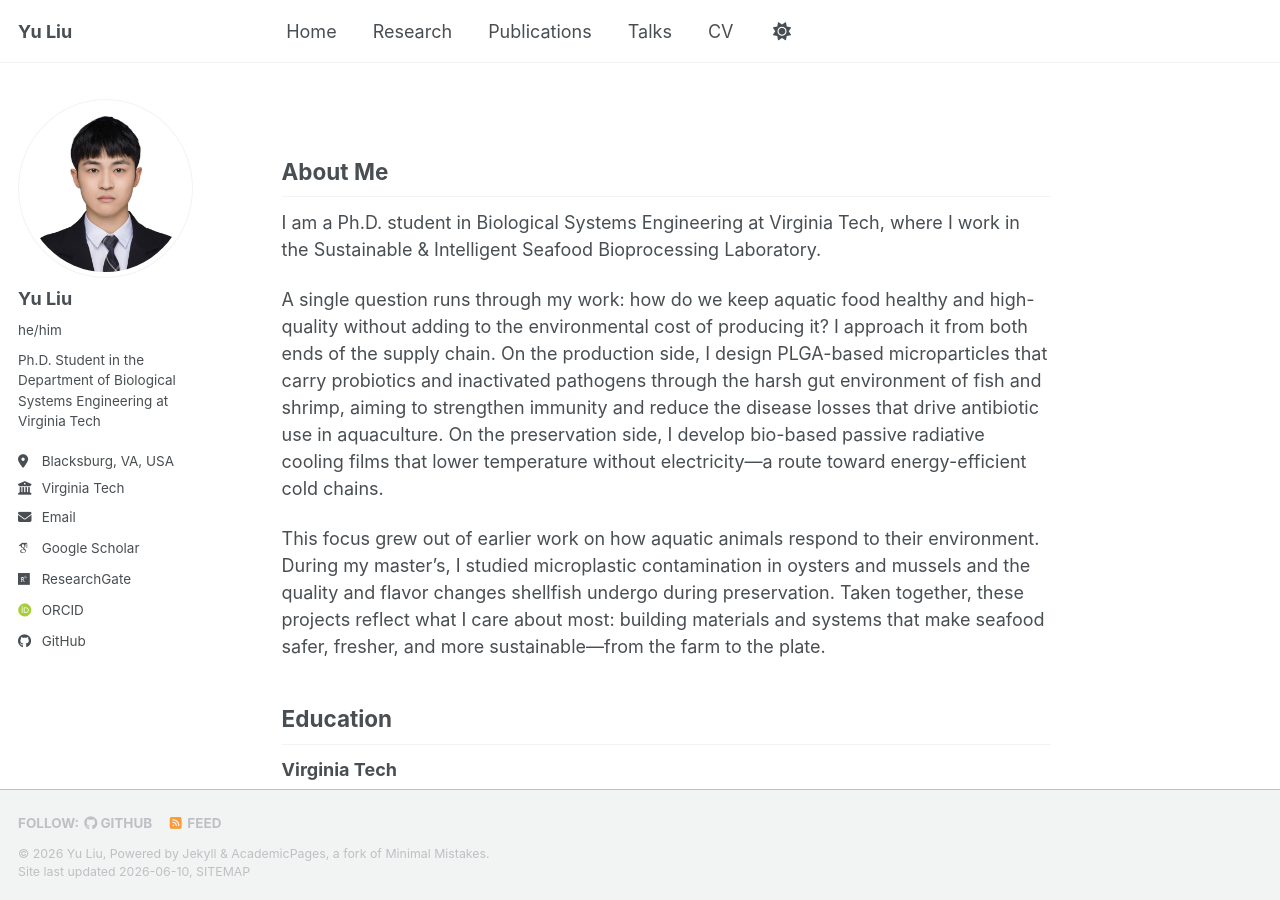
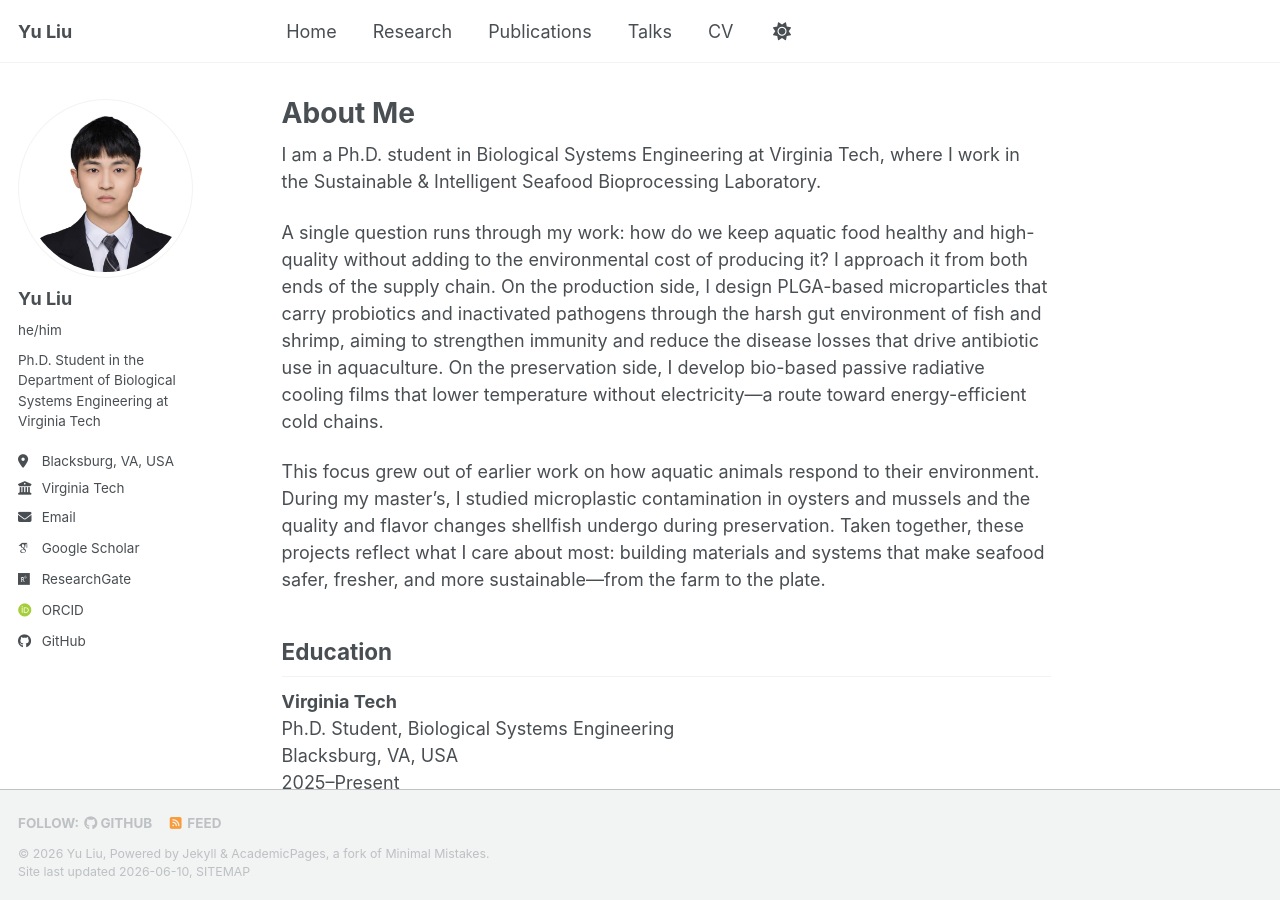
Before and after one commit to yuliu0322/yuliu0322.github.io, a Jekyll site: the page built from _pages/about.md, in a window 1280 px wide and 900 px high. Built offline with Jekyll 4.4.1, drawn with Linux system fonts in a browser that asks for light colours; some web fonts are replaced; a script bundle is joined from its source files by our own code; library files that are not in the unit come from our copies.

```diff
--- a/_pages/about.md
+++ b/_pages/about.md
@@ -1,12 +1,11 @@
 ---
 permalink: /
-title: ""
+title: "About Me"
 author_profile: true
 redirect_from:
   - /about/
   - /about.html
 ---
-## About Me
 
 I am a Ph.D. student in Biological Systems Engineering at Virginia Tech, where I work in the Sustainable & Intelligent Seafood Bioprocessing Laboratory.
 
```
